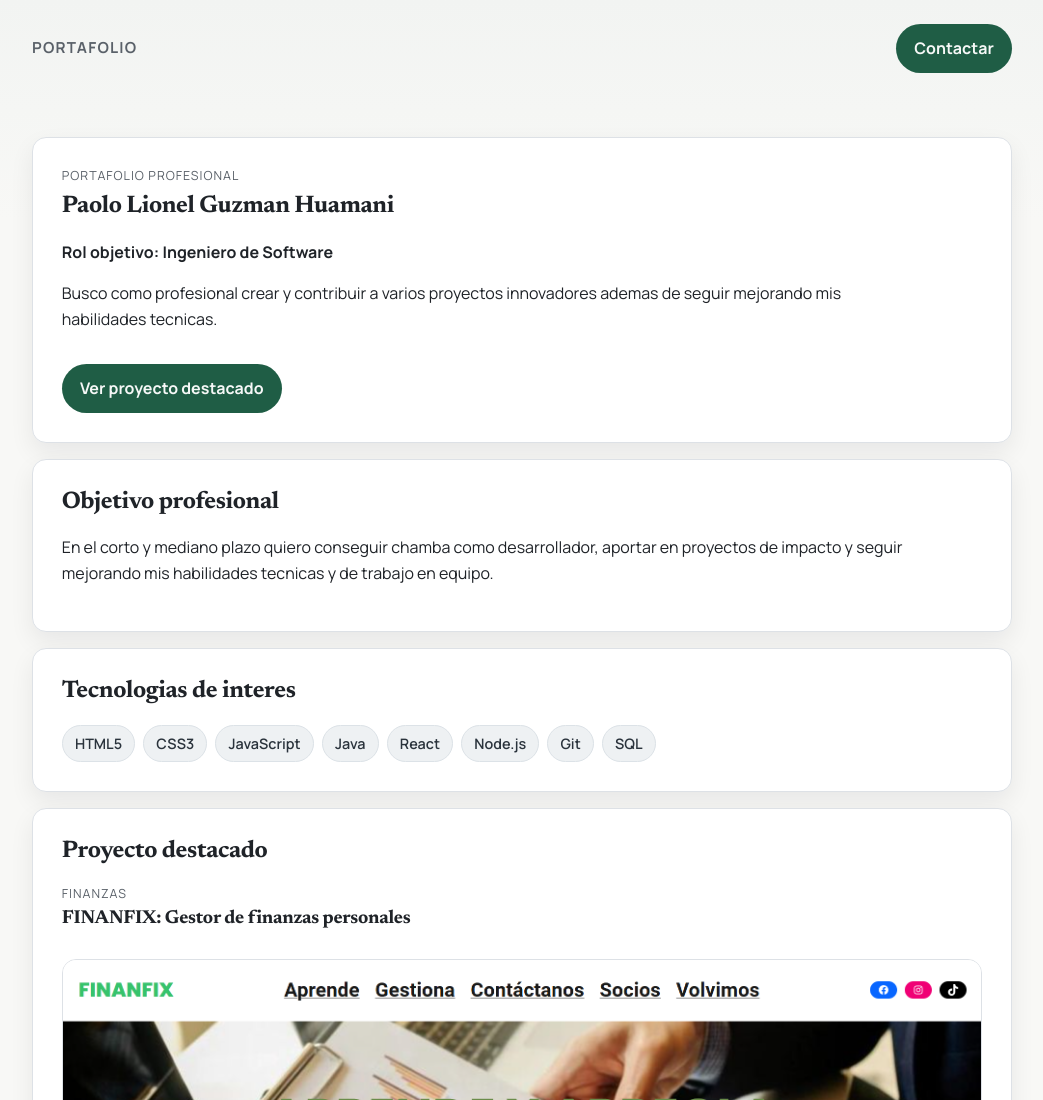
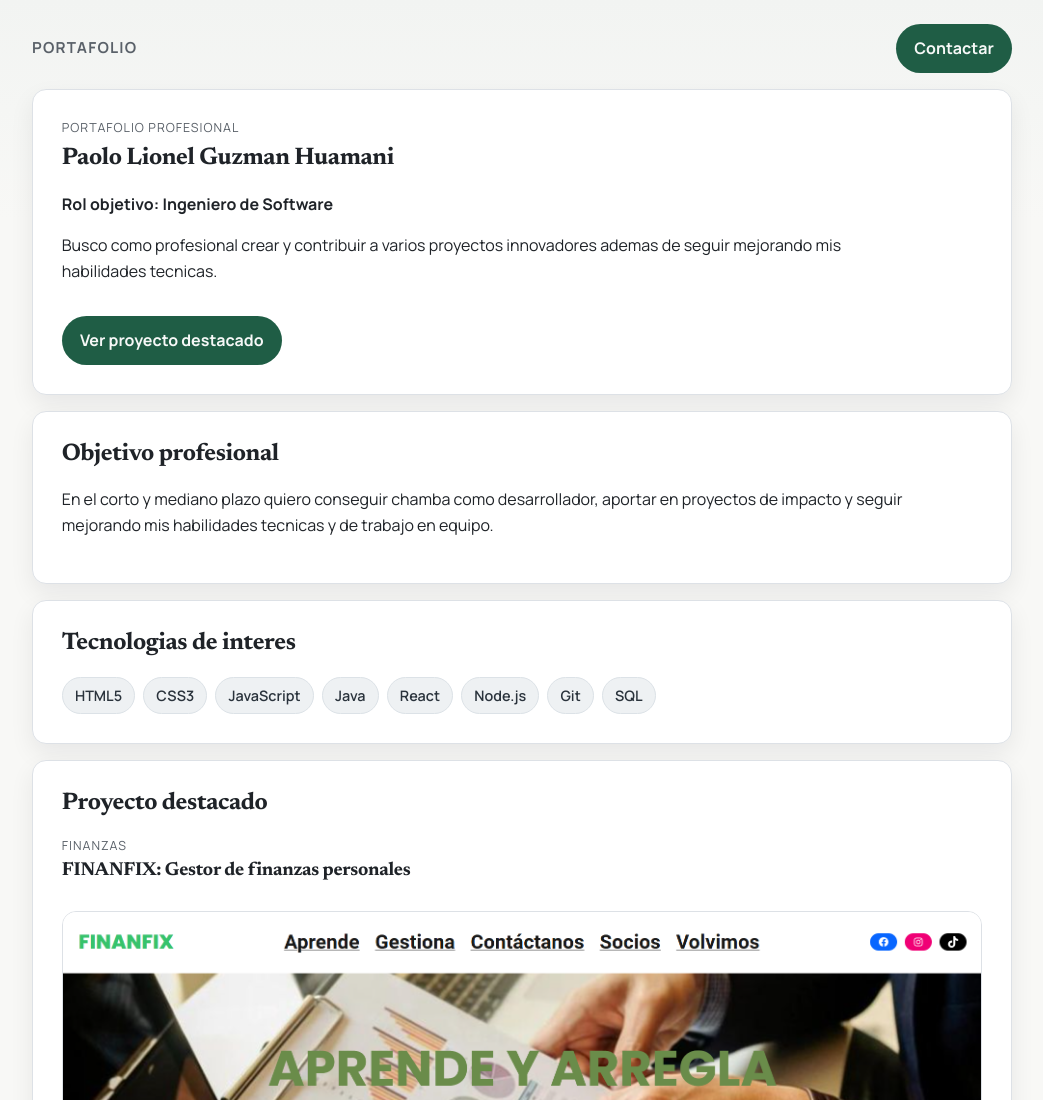
Before and after one commit to PaoloESAN/portafolio, a plain HTML site: page index.html in a window 1280 px wide. Shown: the top 1100 px of the page, without its empty margins (118-1161 px from the left). Drawn offline with Linux system fonts and the light colour scheme.

Commit message:
margen corregido

```diff
--- a/styles.css
+++ b/styles.css
@@ -201,7 +201,7 @@ footer {
 
 @media (min-width: 760px) {
     .hero {
-        padding: 1.5rem 2rem 2.5rem;
+        padding: 1.5rem 2rem 1rem;
     }
 
     .hero-content,
@@ -211,6 +211,5 @@ footer {
 
     .site-nav {
         width: min(980px, 100%);
-        margin: 0 auto 1.5rem;
     }
 }
```
